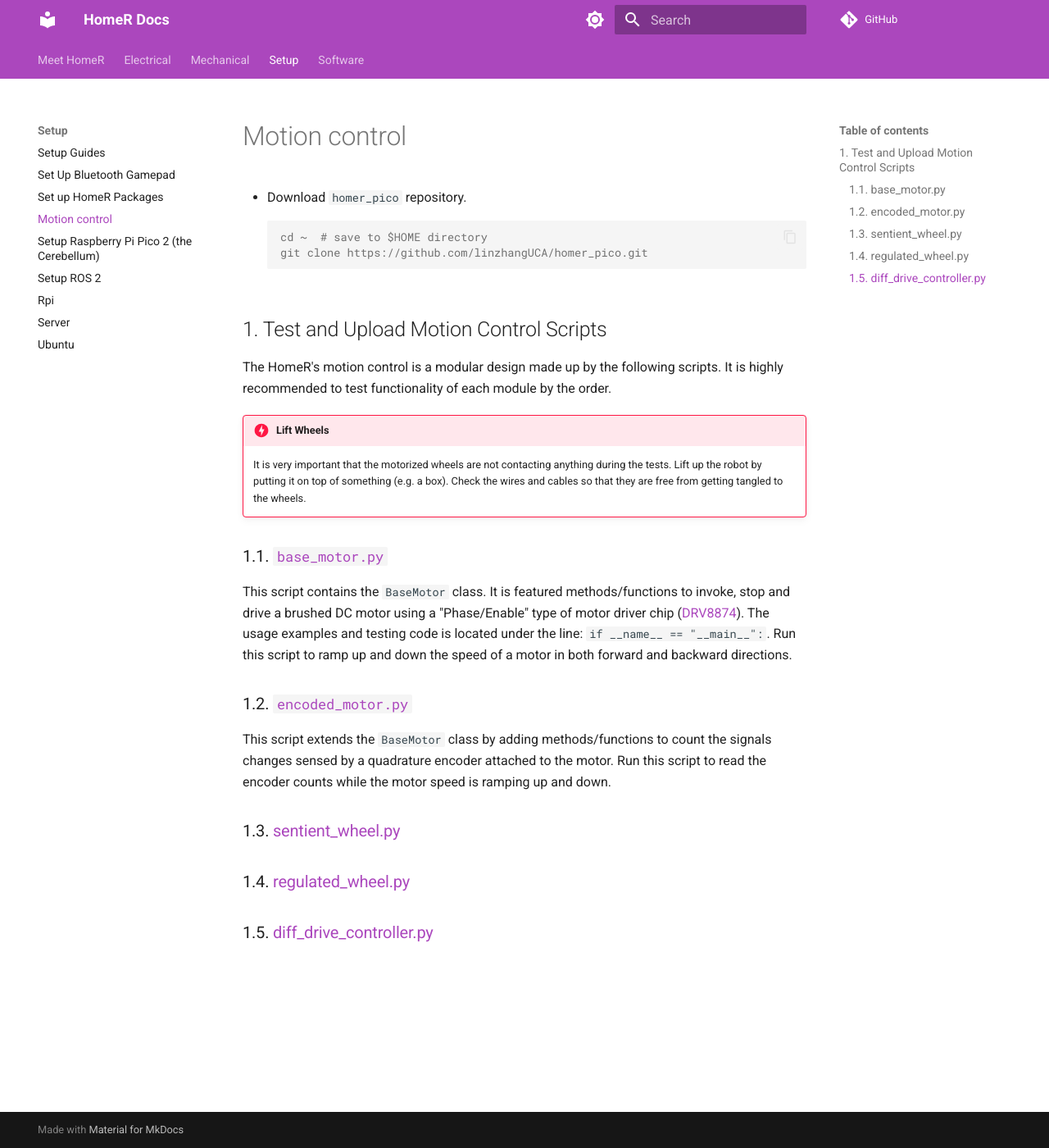
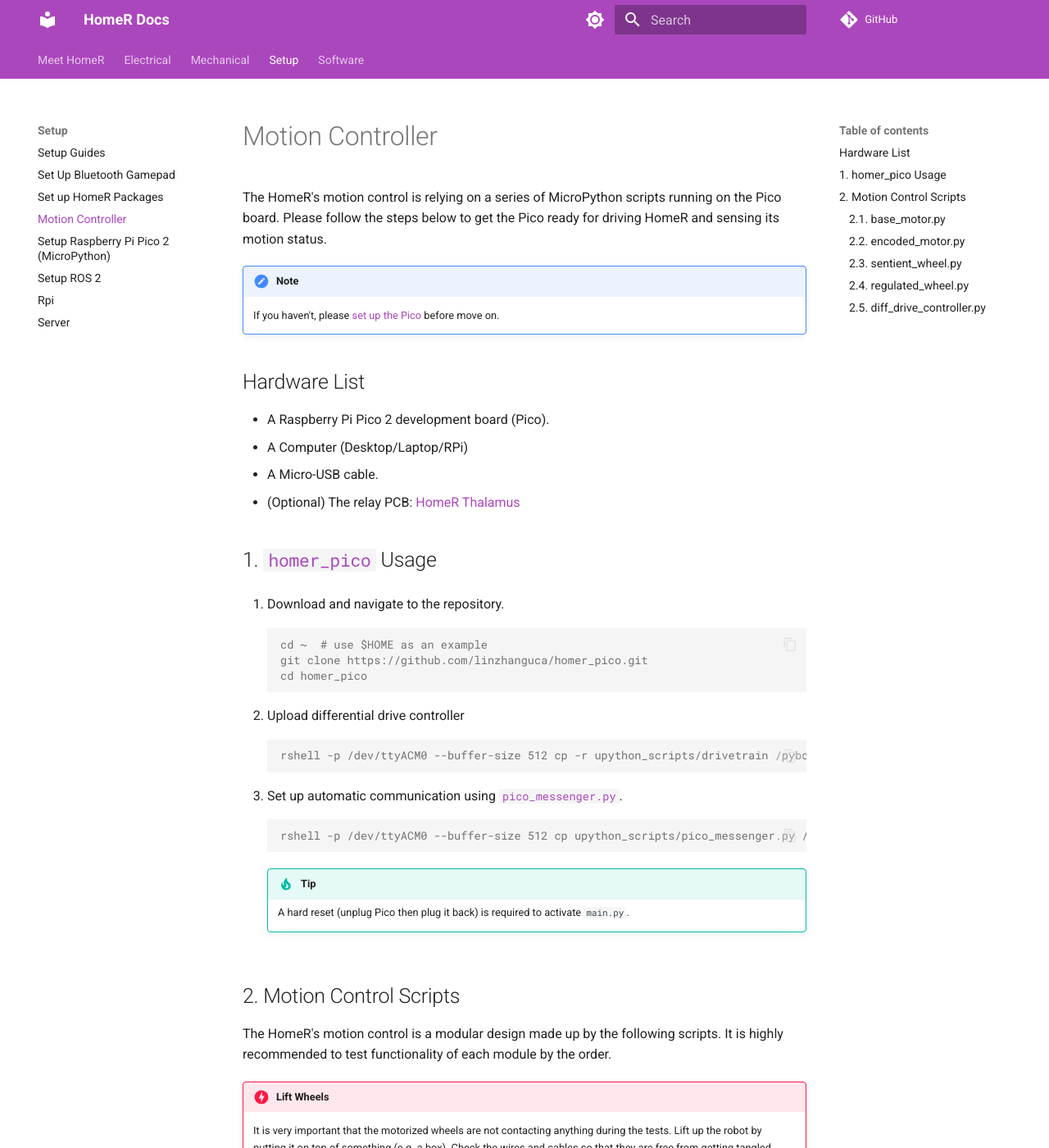
Before and after one commit to linzhangUCA/homer_docs, an MkDocs documentation site: the page built from docs/setup/motion_control.md, in a window 1280 px wide and 1400 px high. Shown: the whole window at 82% size. Built offline with MkDocs 1.6.1 and Material for MkDocs 9.7.7, drawn with Linux system fonts in a browser that asks for light colours; comment, search, counter and statistics services are not loaded; some of the changed text lies outside the part shown.

Commit message:
update motion control page

````diff
--- a/docs/setup/motion_control.md
+++ b/docs/setup/motion_control.md
@@ -1,26 +1,80 @@
-- Download `homer_pico` repository.
-```console
-cd ~  # save to $HOME directory
-git clone https://github.com/linzhangUCA/homer_pico.git
-```
+# Motion Controller
 
-## 1. Test and Upload Motion Control Scripts
+The HomeR's motion control is relying on a series of MicroPython scripts running on the Pico board.
+Please follow the steps below to get the Pico ready for driving HomeR and sensing its motion status.
+
+!!! note
+    If you haven't, please [set up the Pico](pico.md) before move on.
+
+## Hardware List
+
+- A Raspberry Pi Pico 2 development board (Pico).
+- A Computer (Desktop/Laptop/RPi)
+- A Micro-USB cable.
+- (Optional) The relay PCB: [HomeR Thalamus](https://github.com/linzhangUCA/homer_ee)
+
+## 1. [`homer_pico`](https://github.com/linzhangUCA/homer_pico) Usage
+
+1. Download and navigate to the repository.
+
+    ```console
+    cd ~  # use $HOME as an example
+    git clone https://github.com/linzhanguca/homer_pico.git
+    cd homer_pico
+    ```
+
+2. Upload differential drive controller
+
+    ```console
+    rshell -p /dev/ttyACM0 --buffer-size 512 cp -r upython_scripts/drivetrain /pyboard/
+    ```
+
+3. Set up automatic communication using [`pico_messenger.py`](./upython_scripts/pico_messenger.py).
+
+    ```console
+    rshell -p /dev/ttyACM0 --buffer-size 512 cp upython_scripts/pico_messenger.py /pyboard/main.py
+    ```
+
+    !!! tip
+        A hard reset (unplug Pico then plug it back) is required to activate `main.py`.
+
+## 2. Motion Control Scripts
+
 The HomeR's motion control is a modular design made up by the following scripts.
 It is highly recommended to test functionality of each module by the order.
 
 !!! danger "Lift Wheels"
     It is very important that the motorized wheels are not contacting anything during the tests.
     Lift up the robot by putting it on top of something (e.g. a box).
-    Check the wires and cables so that they are free from getting tangled to the wheels.
+    Check the wires and cables so that they are free from getting tangled.
 
-### 1.1. [`base_motor.py`](https://github.com/linzhangUCA/homer_pico/blob/main/upython_scripts/base_motor.py)
+### 2.1. [`base_motor.py`](https://github.com/linzhangUCA/homer_pico/blob/main/upython_scripts/drivetrain/base_motor.py)
+
 This script contains the `BaseMotor` class.
 It is featured methods/functions to invoke, stop and drive a brushed DC motor using a "Phase/Enable" type of motor driver chip ([DRV8874](https://www.ti.com/lit/gpn/drv8874)).
 The usage examples and testing code is located under the line: `if __name__ == "__main__":`.
 Run this script to ramp up and down the speed of a motor in both forward and backward directions.
-### 1.2. [`encoded_motor.py`](https://github.com/linzhangUCA/homer_pico/blob/main/upython_scripts/encoded_motor.py)
-This script extends the `BaseMotor` class by adding methods/functions to count the signals changes sensed by a quadrature encoder attached to the motor.
+
+### 2.2. [`encoded_motor.py`](https://github.com/linzhangUCA/homer_pico/blob/main/upython_scripts/drivetrain/encoded_motor.py)
+
+This script extends the `BaseMotor` as the `EncodedMotor` class.
+It adds methods/functions to count the signal changes sensed by a quadrature encoder attached to the motor.
 Run this script to read the encoder counts while the motor speed is ramping up and down.
-### 1.3. [sentient_wheel.py](https://github.com/linzhangUCA/homer_pico/blob/main/upython_scripts/sentient_wheel.py)
-### 1.4. [regulated_wheel.py](https://github.com/linzhangUCA/homer_pico/blob/main/upython_scripts/regulated_wheel.py)
-### 1.5. [diff_drive_controller.py](https://github.com/linzhangUCA/homer_pico/blob/main/upython_scripts/diff_drive_controller.py)
+
+### 2.3. [sentient_wheel.py](https://github.com/linzhangUCA/homer_pico/blob/main/upython_scripts/drivetrain/sentient_wheel.py)
+
+This script extends the `EncodedMotor` as the `SentientWheel` class.
+It takes the characteristics of the wheel attached to the motor into account.
+Run this script to read the wheel's linear and angular velocity as it is  ramping up and down.
+
+### 2.4. [regulated_wheel.py](https://github.com/linzhangUCA/homer_pico/blob/main/upython_scripts/drivetrain/regulated_wheel.py)
+
+This script extends the `SentientWheel` as the `RegulatedWheel` class.
+It adds a PID controller to regulate the motor's velocity.
+Run this script to set a target linear velocity for the wheel.
+The PID controller will assess the gap between the measured velocity and target velocity to adjust control signals.
+
+### 2.5. [diff_drive_controller.py](https://github.com/linzhangUCA/homer_pico/blob/main/upython_scripts/drivetrain/diff_drive_controller.py)
+
+This scripts instantiates two `RegulatedWheel`s to construct the `DiffDriveController` class.
+It regulates individual wheel's velocity based on
````
Also changed, not shown: docs/setup/index.md (+3 -1 lines), docs/setup/pico.md (+1 -2 lines), docs/setup/ubuntu.md (deleted).
